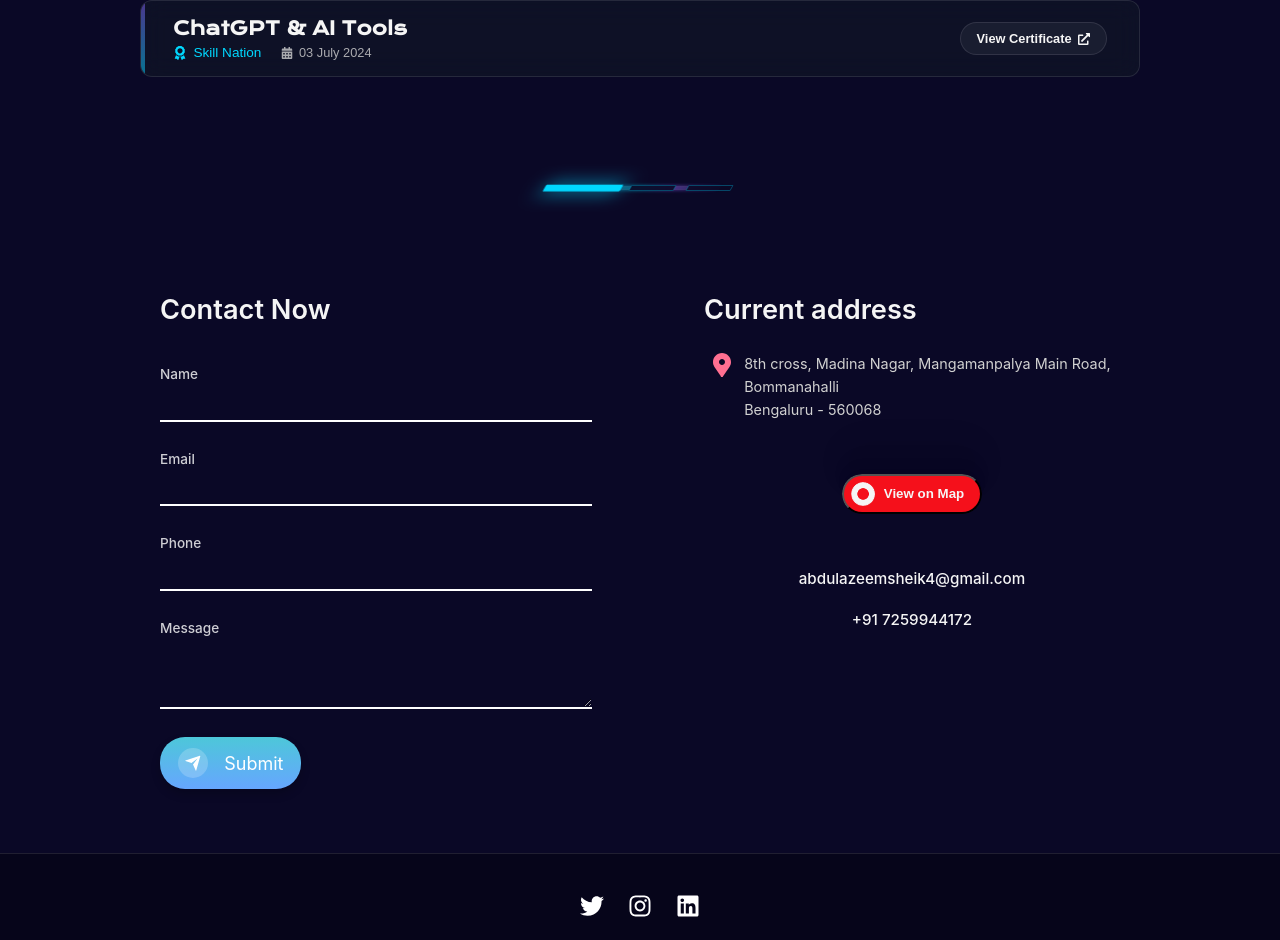
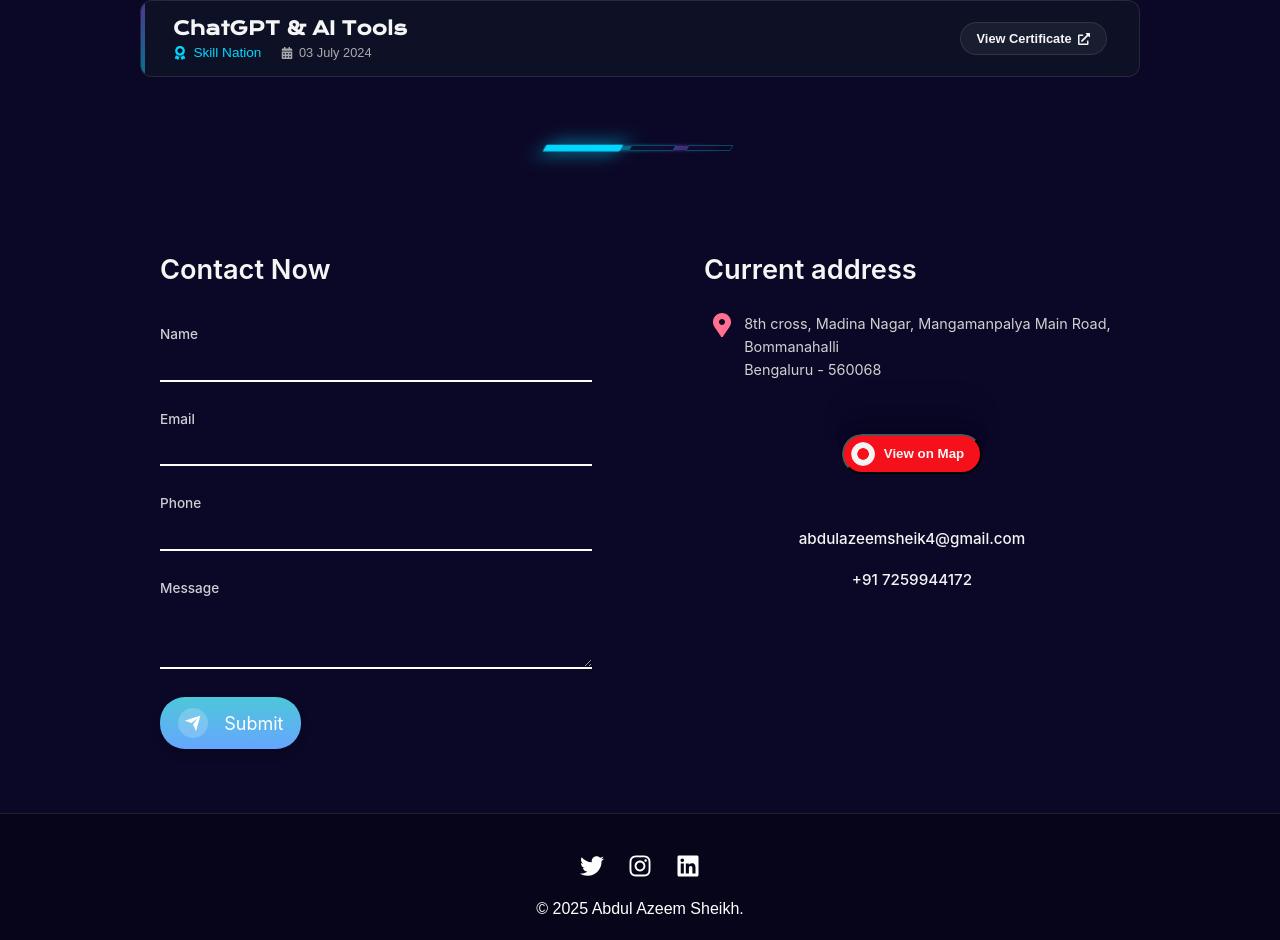
Before and after one commit to azzu-sheikh/MyPortfolio, a React (Vite) app: page / in a window 1280 px wide. Shown: the part 4132-5072 px from the top of the page. Built offline with nearby package versions, Linux system fonts and the light colour scheme; no server answers.

Commit message:
Restore Certifications.module.css styles

```diff
--- a/src/components/Certifications.module.css
+++ b/src/components/Certifications.module.css
@@ -162,7 +162,7 @@
   justify-content: center;
   align-items: center;
   gap: 12px;
-  margin-top: 3.5rem;
+  margin-top: 1rem;
   position: relative;
   /* Ensure container is wide enough for the electric beams */
   padding: 0 20px;
```
